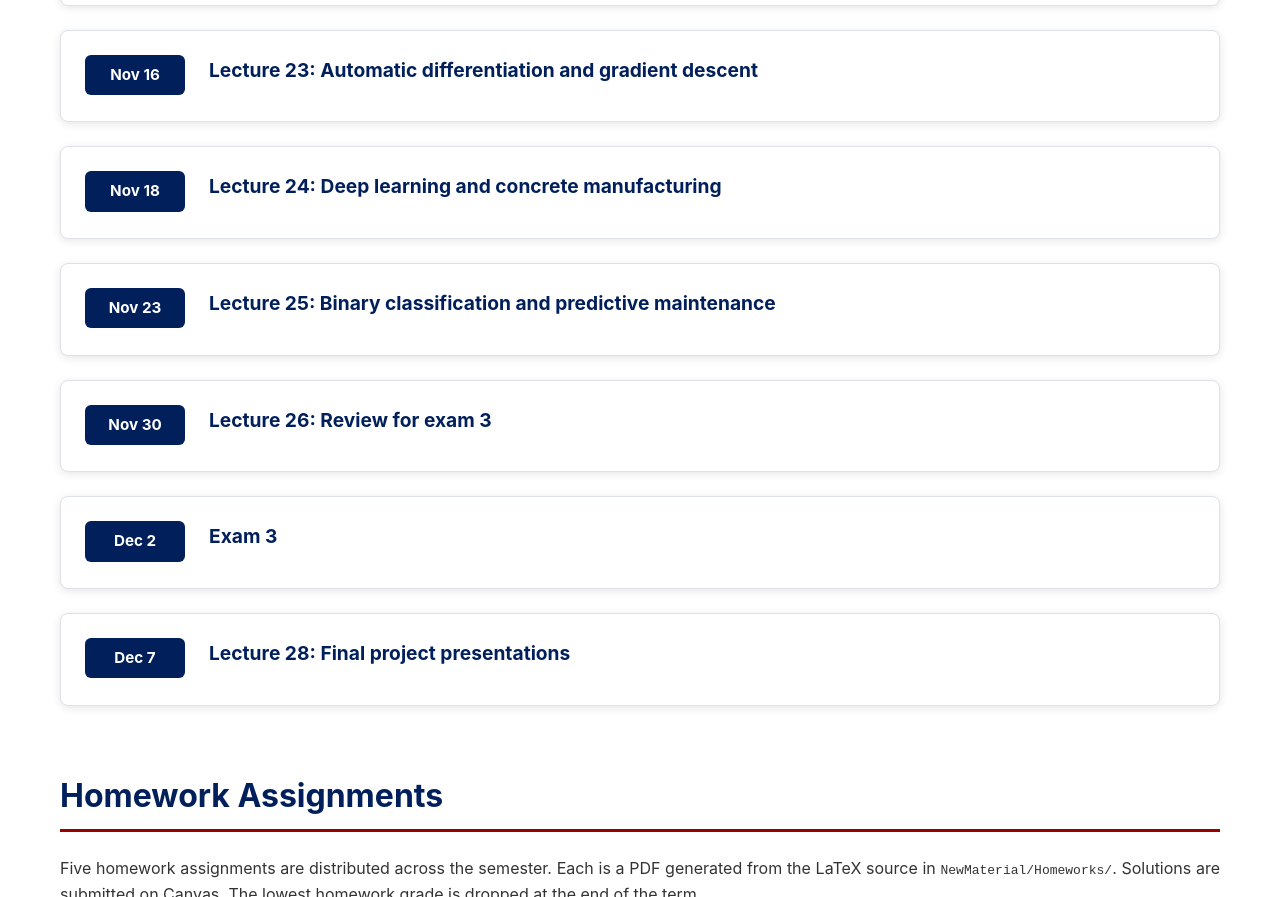
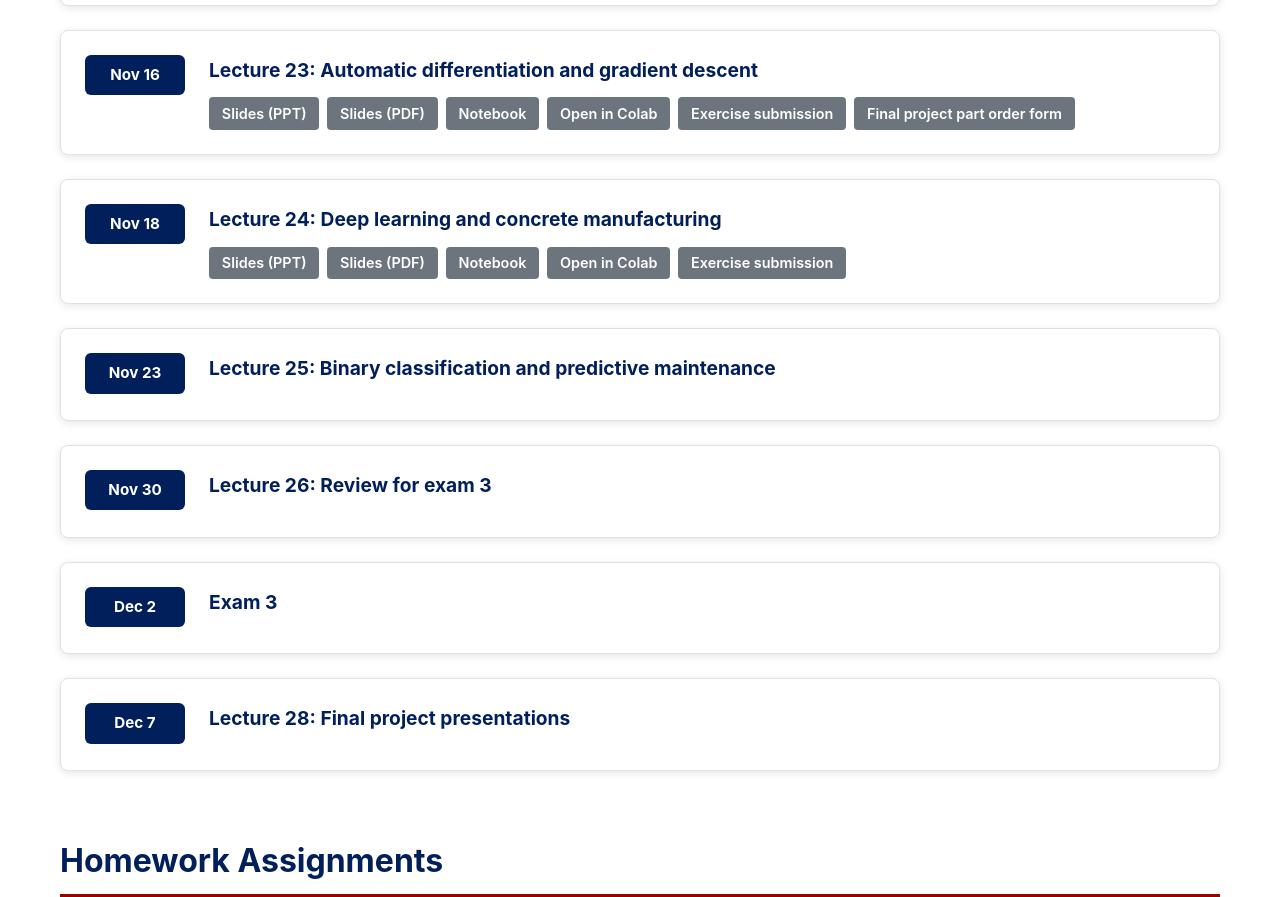
Before and after one commit to natrask/engr1050-fall2026, a plain HTML site: page index.html in a window 1280 px wide. Shown: the part 4694-5591 px from the top of the page. Drawn offline with Linux system fonts and the light colour scheme.

Commit message:
Release Lectures 23 and 24 for Fall 2026
Slides: covers set to Fall 2026 with the course-site QR; PPT sources added alongside the PDFs; 'next week' reworded to 'next lecture'; ordering slide QR and links point to this year's part order form; Lecture 24 pickup note says parts are available after Thanksgiving in Peter Bruno's office.

Notebooks: this year's Canvas exercise links; Lecture 24 overview rewritten (it was copied from Lecture 23); relative wording for lecture gaps; finished a truncated note on zeroing gradients.

Site: both lectures visible, with exercise submission links, and the part order form linked from Lecture 23.

```diff
--- a/index.html
+++ b/index.html
@@ -355,26 +355,27 @@
           <div class="lecture-date">Nov 16</div>
           <div class="lecture-content">
             <h3>Lecture 23: Automatic differentiation and gradient descent</h3>
-            <!-- resources hidden until lecture is released; uncomment to release
             <ul class="resources">
+                <li><a href="NewMaterial/Lecture23/Lecture_23.pptx">Slides (PPT)</a></li>
                 <li><a href="NewMaterial/Lecture23/Lecture_23.pdf">Slides (PDF)</a></li>
                 <li><a href="NewMaterial/Lecture23/lec23.ipynb">Notebook</a></li>
                 <li><a href="https://colab.research.google.com/github/natrask/engr1050-fall2026/blob/main/NewMaterial/Lecture23/lec23.ipynb" target="_blank">Open in Colab</a></li>
+                <li><a href="https://canvas.upenn.edu/courses/1950130/assignments/15255554" target="_blank">Exercise submission</a></li>
+                <li><a href="https://forms.gle/zWY2E4Rrn4PDYVjF7" target="_blank">Final project part order form</a></li>
             </ul>
-            -->
           </div>
         </div>
         <div class="lecture-item">
           <div class="lecture-date">Nov 18</div>
           <div class="lecture-content">
             <h3>Lecture 24: Deep learning and concrete manufacturing</h3>
-            <!-- resources hidden until lecture is released; uncomment to release
             <ul class="resources">
+                <li><a href="NewMaterial/Lecture24/Lecture_24.pptx">Slides (PPT)</a></li>
                 <li><a href="NewMaterial/Lecture24/Lecture_24.pdf">Slides (PDF)</a></li>
                 <li><a href="NewMaterial/Lecture24/lec24.ipynb">Notebook</a></li>
                 <li><a href="https://colab.research.google.com/github/natrask/engr1050-fall2026/blob/main/NewMaterial/Lecture24/lec24.ipynb" target="_blank">Open in Colab</a></li>
+                <li><a href="https://canvas.upenn.edu/courses/1950130/assignments/15255566" target="_blank">Exercise submission</a></li>
             </ul>
-            -->
           </div>
         </div>
         <div class="lecture-item">
```
Also changed, not shown: 7 other files.
